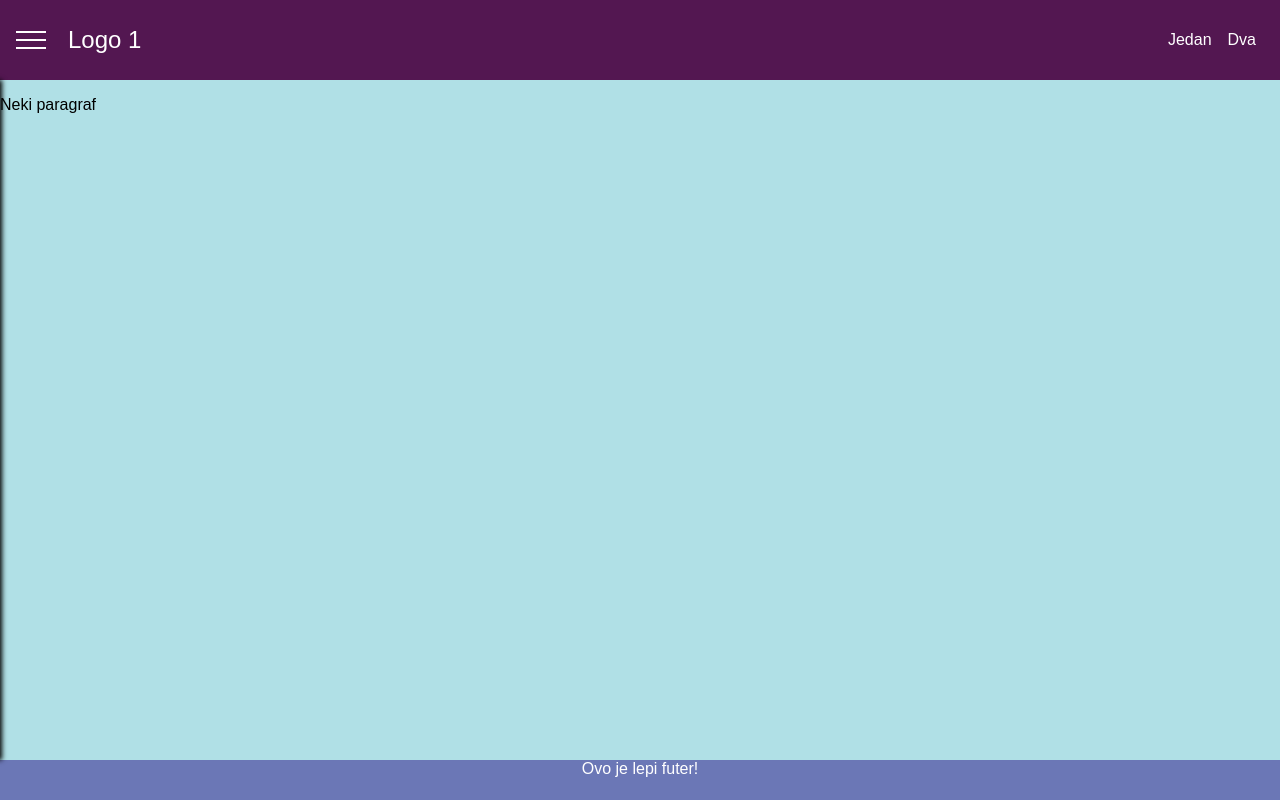
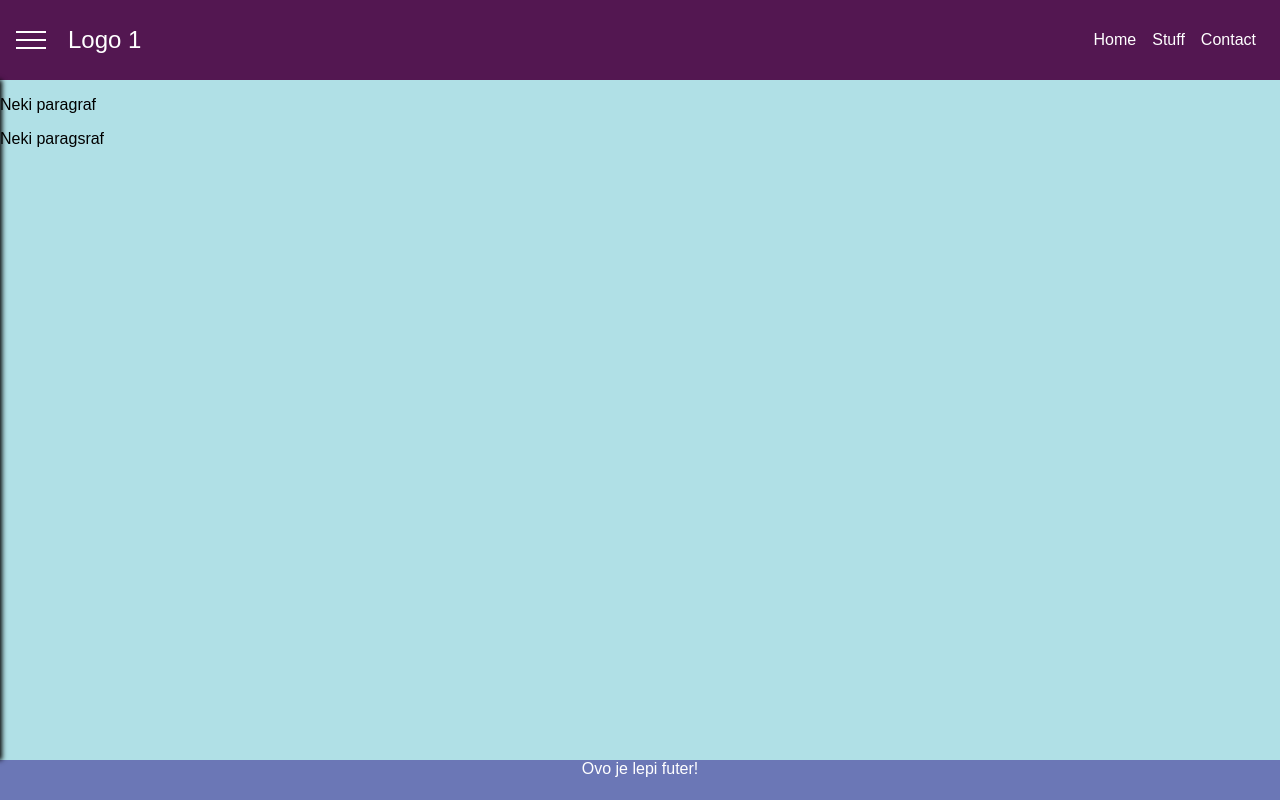
Before and after one commit to slavinjo/react-boilerplate, a React (Create React App) app: page / in a window 1280 px wide. Built offline with nearby package versions, Linux system fonts and the light colour scheme.

Commit message:
routing stuck

```diff
--- a/package.json
+++ b/package.json
@@ -5,6 +5,8 @@
   "dependencies": {
     "react": "^16.8.3",
     "react-dom": "^16.8.3",
+    "react-router": "^4.3.1",
+    "react-router-dom": "^4.3.1",
     "react-scripts": "2.1.5"
   },
   "scripts": {
--- a/src/App.js
+++ b/src/App.js
@@ -1,36 +1,17 @@
 import React, { Component } from 'react';
-import Toolbar from './components/Toolbar/Toolbar';
-import SideDrawer from './components/SideDrawer/SideDrawer';
-import Backdrop from './components/Backdrop/Backdrop';
-import Footer from './components/Footer/Footer';
+import MainContent from './components/MainContent/MainContent';
 import Main from './components/Main/Main';
 
-class App extends Component {
-  constructor(props) {
-    super(props);
-    this.state = { isSidebarVisible: false };
-  }
+import { BrowserRouter, Route } from 'react-router-dom';
 
 
-  clickHandler = () => {
-    this.setState((prevState) => {
-      return { isSidebarVisible: !prevState.isSidebarVisible }
-    });
-  }
+class App extends Component {
 
   render() {
-    {/*  let sideBar;
-    if (this.state.isSidebarVisible)
-      sideBar = <SideDrawer visible={this.state.isSidebarVisible} />
-   */}
     return (
-      <div style={{ height: '100%' }}>
-        <Toolbar handleClick={this.clickHandler} />
-        <Backdrop visible={this.state.isSidebarVisible} handleClick={this.clickHandler} />
-        <SideDrawer visible={this.state.isSidebarVisible} />
-        <Main />
-        <Footer clicker={this.clickHandler} />
-      </div>
+      <BrowserRouter>
+        <MainContent />
+      </BrowserRouter>
     );
   }
 }
--- a/src/components/Main/Main.js
+++ b/src/components/Main/Main.js
@@ -5,6 +5,7 @@ const main = (props) => {
     return (
         <main className="main">
            <p>Neki paragraf</p>
+           {props.children}
         </main>
     );
 }
--- /dev/null
+++ b/src/components/MainContent/MainContent.js
@@ -0,0 +1,34 @@
+import React from 'react';
+import Toolbar from '../Toolbar/Toolbar';
+import SideDrawer from '../SideDrawer/SideDrawer';
+import Backdrop from '../Backdrop/Backdrop';
+import Footer from '../Footer/Footer';
+import Main from '../Main/Main';
+
+import { Route } from 'react-router-dom';
+
+class mainContent extends React.Component {
+    constructor(props) {
+      super(props);
+      this.state = { isSidebarVisible: false };
+    }
+
+    clickHandler = () => {
+        this.setState((prevState) => {
+          return { isSidebarVisible: !prevState.isSidebarVisible }
+        });
+      }
+
+    render() {
+      return ( <div style={{ height: '100%' }}>
+            <Toolbar handleClick={this.clickHandler} />
+            <Backdrop visible={this.state.isSidebarVisible} handleClick={this.clickHandler} />
+            <SideDrawer visible={this.state.isSidebarVisible} />
+            <Main> <p>Neki paragsraf</p></Main>
+            <Footer clicker={this.clickHandler} />
+        </div>
+      )
+    };
+}
+
+export default mainContent;
--- a/src/components/Toolbar/Toolbar.js
+++ b/src/components/Toolbar/Toolbar.js
@@ -1,6 +1,7 @@
 import React from 'react';
 import DrawerToggleButton from '../SideDrawer/DrawerToggleButton';
 import './Toolbar.css';
+import { NavLink } from "react-router-dom";
 
 const toolbar = (props) => {
     return (
@@ -12,10 +13,11 @@ const toolbar = (props) => {
                 <div className="toolbar__logo"><a href="/">Logo 1</a></div>
                 <div className="spacer"></div>
                 <div className="toolbar_navigation-items">
-                <ul>
-                    <li><a href="/">Jedan</a></li>
-                    <li><a href="/">Dva</a></li>
-                </ul>
+                    <ul>
+                        <li><NavLink to="/">Home</NavLink></li>
+                        <li><NavLink to="/stuff">Stuff</NavLink></li>
+                        <li><NavLink to="/contact">Contact</NavLink></li>
+                    </ul>
                 </div>
             </nav>
         </header>
```
Also changed, not shown: src/pages/Contact/Contact.css (added), src/pages/Contact/Contact.js (added), src/pages/Home/Home.css (added), src/pages/Home/Home.js (added), src/pages/Stuff/Stuff.css (added), src/pages/Stuff/Stuff.js (added), 1 other file (tests, documents, lock files or other folders).
